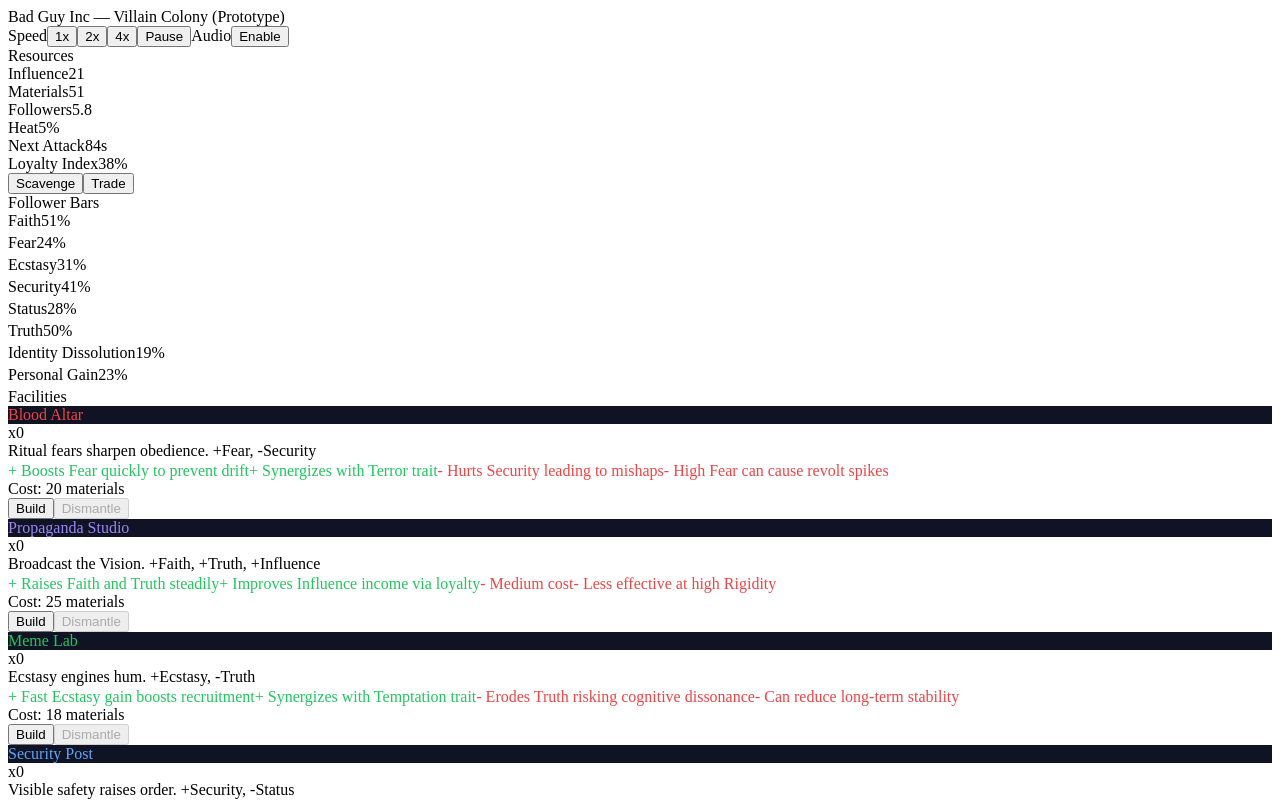
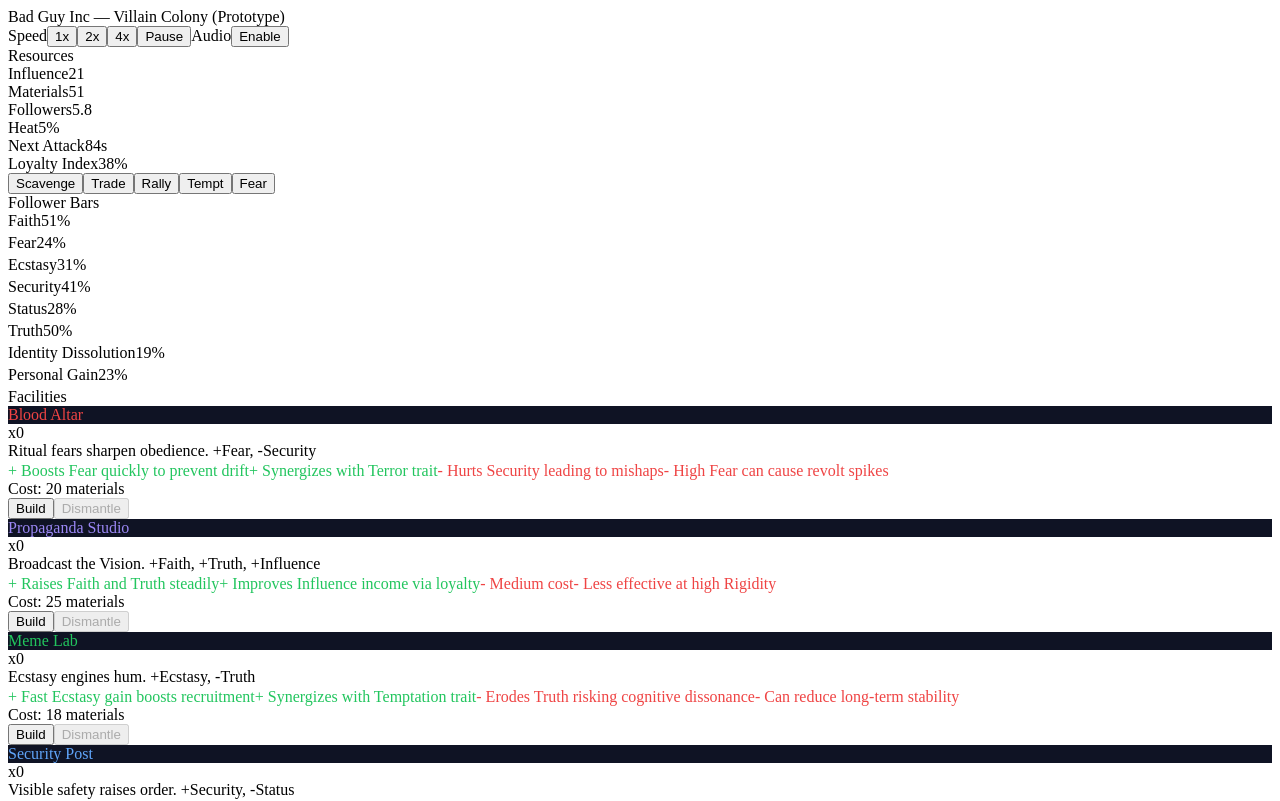
Before and after one commit to lizelive/bgi, a React (Vite) app: page / in a window 1280 px wide. Shown: the top 801 px of the page. Built offline with nearby package versions, Linux system fonts and the light colour scheme; the HTML template or start-up script is replaced by a standard one.

Commit message:
feat: implement manual recruiting system with Rally, Tempt, and Fear actions

```diff
--- a/src/App.tsx
+++ b/src/App.tsx
@@ -119,6 +119,58 @@ export default function App() {
     })
   }
 
+  function canRecruit() {
+    return !(state.ops && state.ops.recruitCD && state.ops.recruitCD > 0)
+  }
+
+  function recruitRally() {
+    setState(s => {
+      if (s.ops && s.ops.recruitCD && s.ops.recruitCD > 0) return s
+      const cost = 8
+      if (s.resources.influence < cost) return s
+      const gained = Math.max(1, Math.floor(1 + (s.bars.faith + s.bars.status) / 80))
+      return {
+        ...s,
+        resources: { ...s.resources, influence: s.resources.influence - cost, followers: s.resources.followers + gained },
+        ops: { ...(s.ops || { scavengeCD: 0, tradeCD: 0 }), recruitCD: 15 },
+        log: [`Rally drew +${gained} followers (−${cost} Influence).`, ...s.log].slice(0, 40),
+      }
+    })
+  }
+
+  function recruitTempt() {
+    setState(s => {
+      if (s.ops && s.ops.recruitCD && s.ops.recruitCD > 0) return s
+      const cost = 12
+      if (s.resources.materials < cost) return s
+      const gained = Math.max(1, Math.floor(1 + (s.bars.ecstasy + s.bars.gain) / 90))
+      const bars = { ...s.bars, ecstasy: Math.min(100, s.bars.ecstasy + 1) }
+      return {
+        ...s,
+        resources: { ...s.resources, materials: s.resources.materials - cost, followers: s.resources.followers + gained },
+        bars,
+        ops: { ...(s.ops || { scavengeCD: 0, tradeCD: 0 }), recruitCD: 18 },
+        log: [`Tempting offer converted +${gained} (−${cost} Materials).`, ...s.log].slice(0, 40),
+      }
+    })
+  }
+
+  function recruitFear() {
+    setState(s => {
+      if (s.ops && s.ops.recruitCD && s.ops.recruitCD > 0) return s
+      // risky: move people via fear; minor security hit
+      const gained = Math.max(1, Math.floor(1 + (state.bars.fear + 10) / 70))
+      const bars = { ...s.bars, fear: Math.min(100, s.bars.fear + 2), security: Math.max(0, s.bars.security - 1) }
+      return {
+        ...s,
+        resources: { ...s.resources, followers: s.resources.followers + gained },
+        bars,
+        ops: { ...(s.ops || { scavengeCD: 0, tradeCD: 0 }), recruitCD: 20 },
+        log: [`Fear drive coerced +${gained}.`, ...s.log].slice(0, 40),
+      }
+    })
+  }
+
   return (
     <div className="app">
   <header className={`panel ${flash ? 'attackBanner' : ''}`}>
@@ -195,6 +247,9 @@ export default function App() {
               <button className="button" onClick={trade} disabled={!!state.ops && state.ops.tradeCD > 0}>
                 Trade{state.ops && state.ops.tradeCD > 0 ? ` (${state.ops.tradeCD.toFixed(0)}s)` : ''}
               </button>
+              <button className="button" onClick={recruitRally} disabled={!canRecruit()} title="Spend Influence to recruit via rally">Rally{state.ops?.recruitCD ? ` (${state.ops.recruitCD.toFixed(0)}s)` : ''}</button>
+              <button className="button" onClick={recruitTempt} disabled={!canRecruit()} title="Spend Materials for tempting perks">Tempt</button>
+              <button className="button" onClick={recruitFear} disabled={!canRecruit()} title="Leverage fear for fast recruits">Fear</button>
             </div>
           </div>
         </Panel>
--- a/src/game/systems.ts
+++ b/src/game/systems.ts
@@ -196,6 +196,7 @@ export function computeTick(state: GameState, dtSeconds: number): GameState {
   if (s.ops) {
     s.ops.scavengeCD = Math.max(0, (s.ops.scavengeCD || 0) - dtSeconds)
     s.ops.tradeCD = Math.max(0, (s.ops.tradeCD || 0) - dtSeconds)
+  s.ops.recruitCD = Math.max(0, (s.ops.recruitCD || 0) - dtSeconds)
   }
 
   // doctrine points accrual with cooldown to prevent willy-nilly changes
--- a/src/game/types.ts
+++ b/src/game/types.ts
@@ -102,6 +102,7 @@ export type GameState = {
   ops?: {
     scavengeCD: number
     tradeCD: number
+  recruitCD?: number
   }
   doctrine: Doctrine
   log: string[]
```
Also changed, not shown: 1 other file (tests, documents, lock files or other folders).
